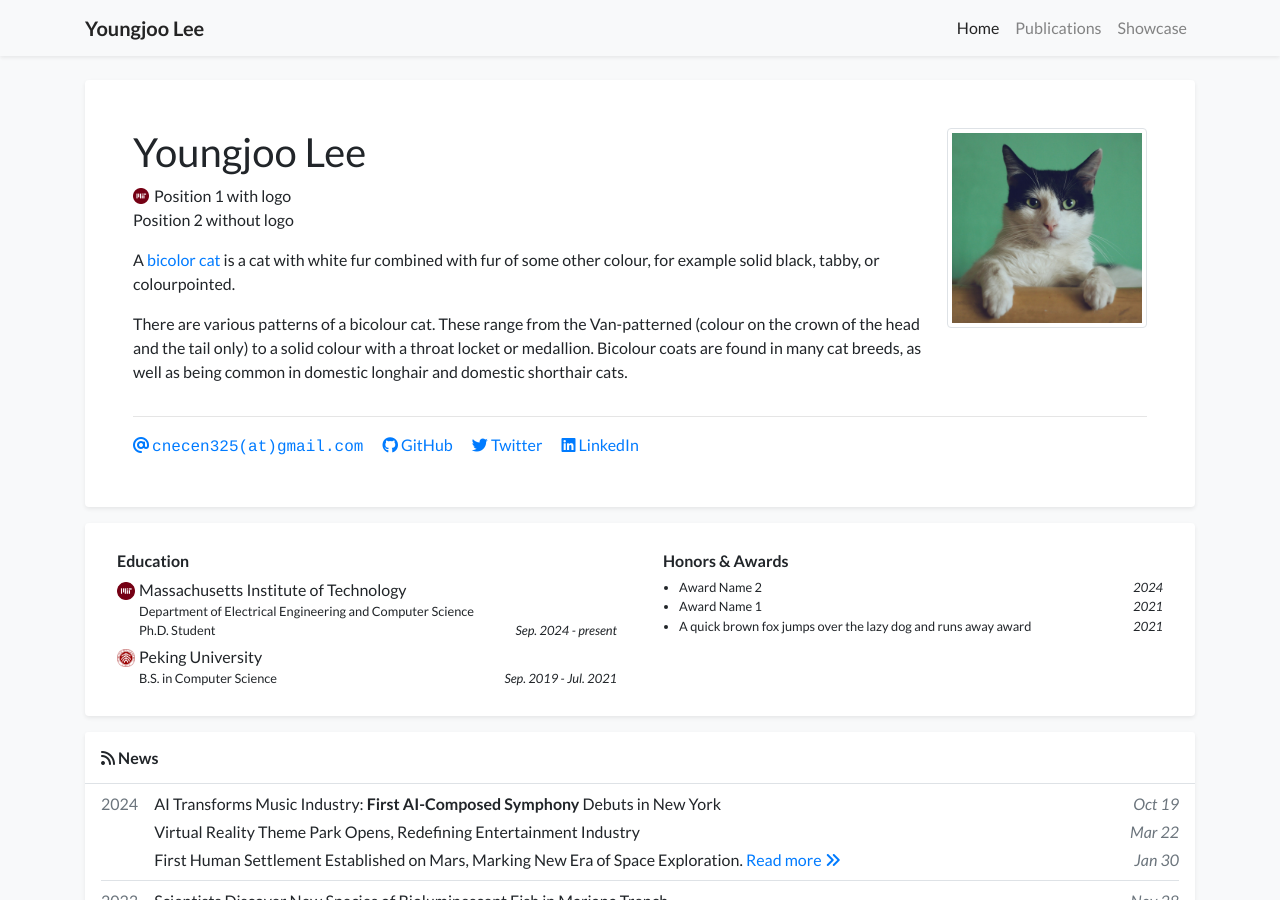
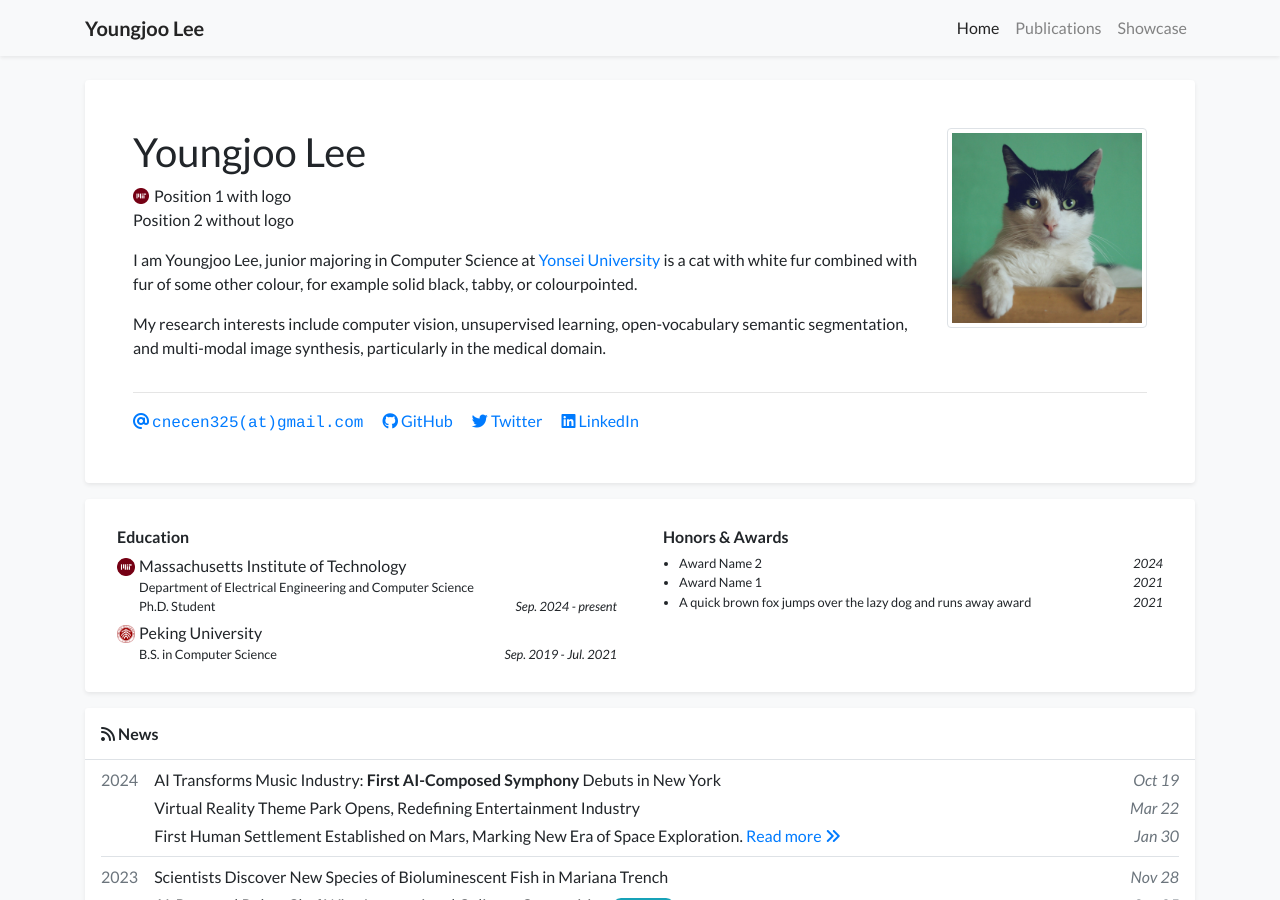
Before and after one commit to CalmForce3/youngjoo, a Jekyll site: the page built from index.html, in a window 1280 px wide and 900 px high. Built offline with Jekyll 4.4.1, drawn with Linux system fonts in a browser that asks for light colours; nearby versions of some CDN libraries; a style sheet for code colours, icons or effects is not loaded.

Commit message:
Update profile.yml

```diff
--- a/_data/profile.yml
+++ b/_data/profile.yml
@@ -22,12 +22,12 @@
 short_bio_text_justify: false
 short_bio: >-
   <p>
-    A <a href="https://en.wikipedia.org/wiki/Bicolor_cat" target="_blank">bicolor cat</a> is a cat with white fur combined with fur of some other colour, for example solid black, tabby, or colourpointed.
+    I am Youngjoo Lee, junior majoring in Computer Science at <a href="https://www.yonsei.ac.kr/sc/" target="_blank">Yonsei University</a>
+    is a cat with white fur combined with fur of some other colour, for example solid black, tabby, or colourpointed.
   </p>
   <p>
-    There are various patterns of a bicolour cat. These range from the Van-patterned (colour on the crown of the head
-    and the tail only) to a solid colour with a throat locket or medallion. Bicolour coats are found in many cat breeds,
-    as well as being common in domestic longhair and domestic shorthair cats.
+    My research interests include computer vision, unsupervised learning, open-vocabulary semantic segmentation,
+    and multi-modal image synthesis, particularly in the medical domain.
   </p>
 
 portrait_url: /assets/images/photos/portrait.jpg
```
